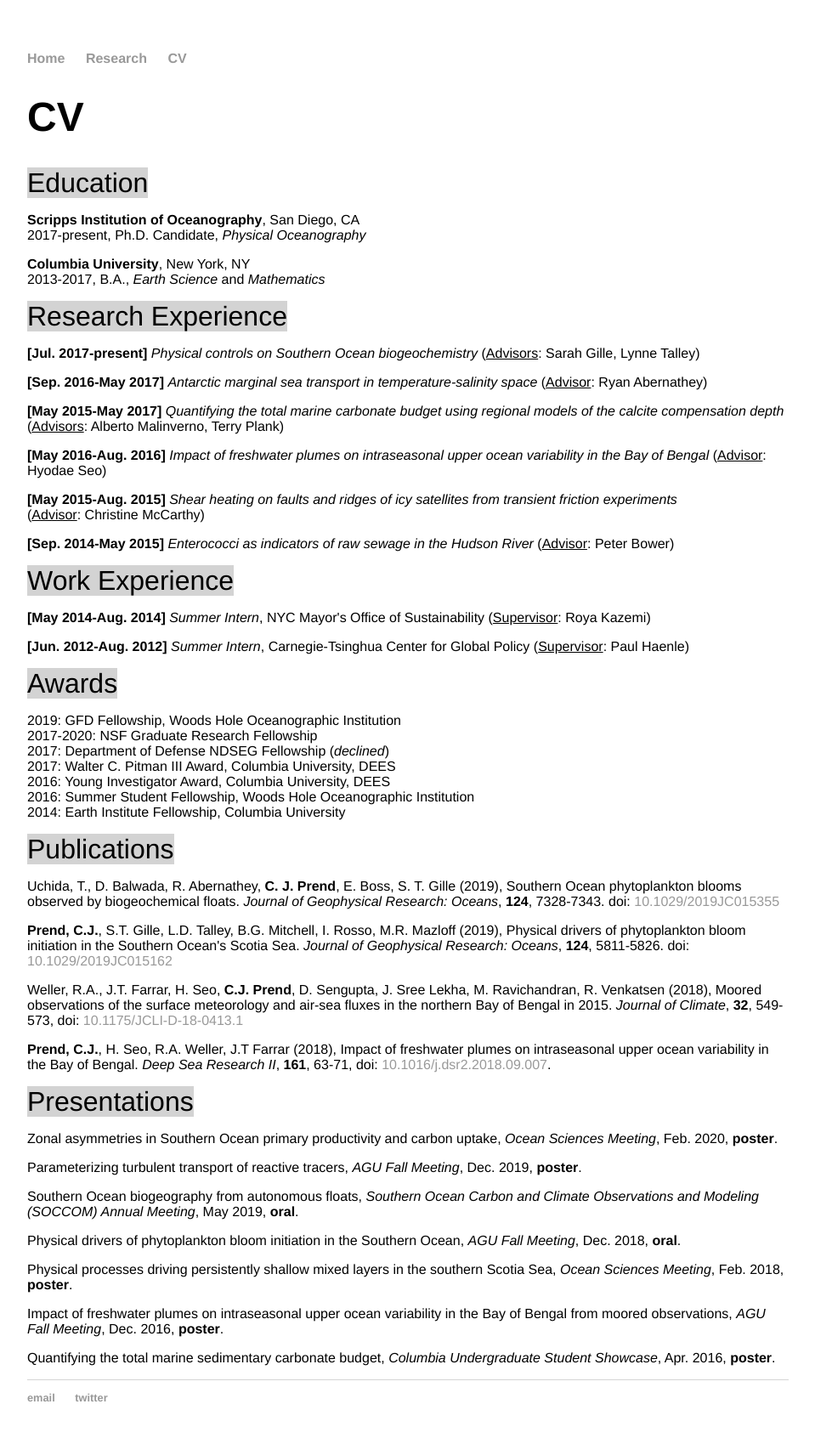
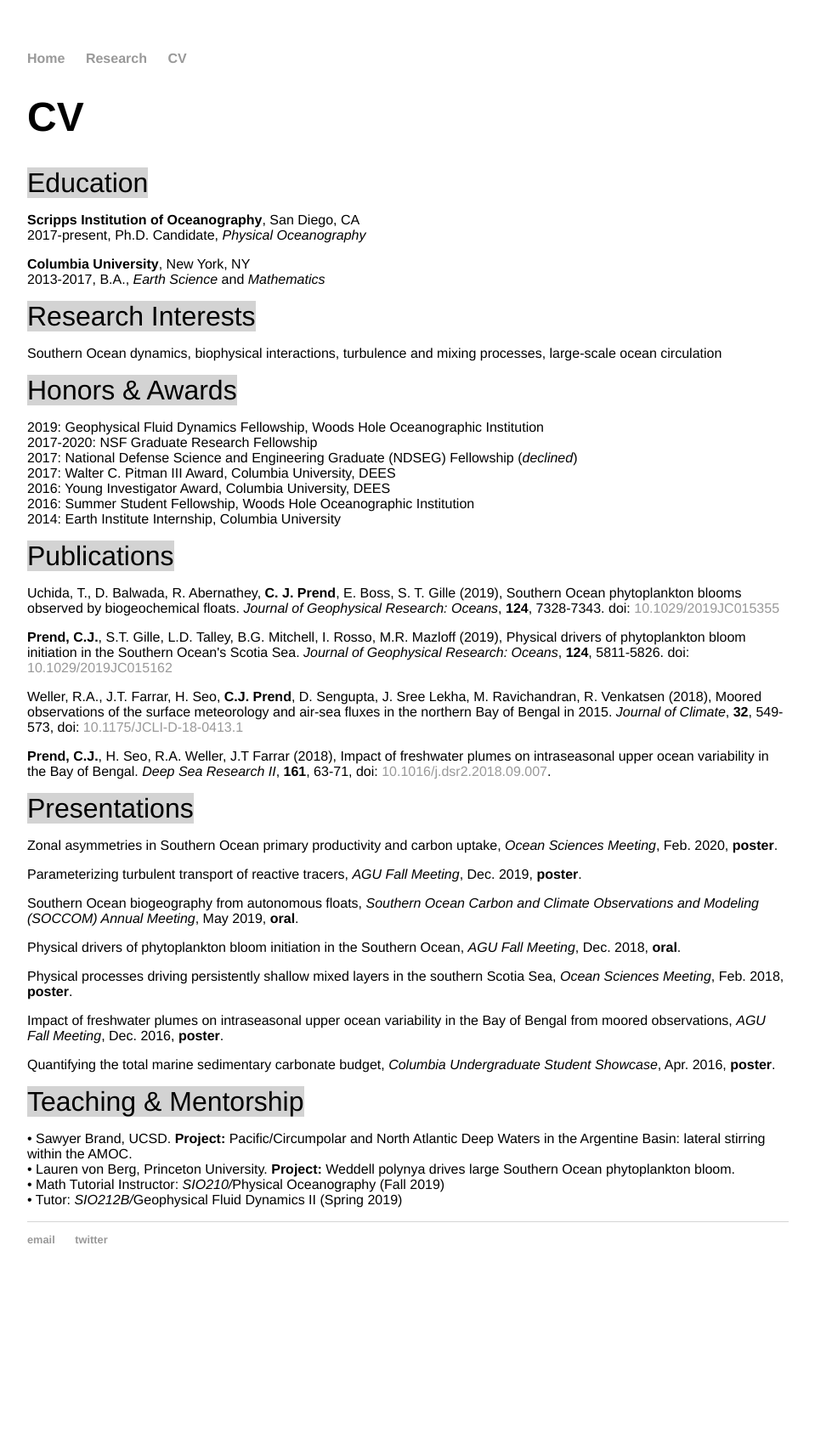
Before and after one commit to cprend/cprend.github.io, a Jekyll site: the page cv/index.html, which Jekyll copies as it is, in a window 1280 px wide. Shown: the whole page at 85% size, without its empty margins (160-1119 px from the left). Built offline with Jekyll 4.4.1, drawn with Linux system fonts in a browser that asks for light colours; after the commit the page ends 1526 px from its top, so only the background shows below that.

Commit message:
Update index.html

```diff
--- a/cv/index.html
+++ b/cv/index.html
@@ -22,27 +22,16 @@
 		2017-present, Ph.D. Candidate, <em>Physical Oceanography</em></p>
 		<p><b>Columbia University</b>, New York, NY<br/>
 		2013-2017, B.A., <em>Earth Science</em> and <em>Mathematics</em></p>
-		<p1>Research Experience</p1>
-		<p><b>[Jul. 2017-present]</b> <em>Physical controls on Southern Ocean biogeochemistry</em> (<u>Advisors</u>: Sarah Gille, Lynne Talley)</p>
-		<p><b>[Sep. 2016-May 2017]</b> <em>Antarctic marginal sea transport in temperature-salinity space</em> (<u>Advisor</u>: Ryan Abernathey)</p>
-		<p><b>[May 2015-May 2017]</b> <em>Quantifying the total marine carbonate budget using regional models of the calcite compensation
-			depth</em> (<u>Advisors</u>: Alberto Malinverno, Terry Plank)</p>
-		<p><b>[May 2016-Aug. 2016]</b> <em>Impact of freshwater plumes on intraseasonal upper ocean variability in the Bay of Bengal</em>
-			(<u>Advisor</u>: Hyodae Seo)</p>
-		<p><b>[May 2015-Aug. 2015]</b> <em>Shear heating on faults and ridges of icy satellites from transient friction experiments</em><br/>
-			(<u>Advisor</u>: Christine McCarthy)</p>
-		<p><b>[Sep. 2014-May 2015]</b> <em>Enterococci as indicators of raw sewage in the Hudson River</em> (<u>Advisor</u>: Peter Bower)</p>
-		<p1>Work Experience</p1>
-		<p><b>[May 2014-Aug. 2014]</b> <em>Summer Intern</em>, NYC Mayor's Office of Sustainability (<u>Supervisor</u>: Roya Kazemi)</p>
-		<p><b>[Jun. 2012-Aug. 2012]</b> <em>Summer Intern</em>, Carnegie-Tsinghua Center for Global Policy (<u>Supervisor</u>: Paul Haenle)</p>
-		<p1>Awards</p1>
-		<p>2019: GFD Fellowship, Woods Hole Oceanographic Institution<br/>
+		<p1>Research Interests</p1>
+		<p>Southern Ocean dynamics, biophysical interactions, turbulence and mixing processes, large-scale ocean circulation</p>
+		<p1>Honors & Awards</p1>
+		<p>2019: Geophysical Fluid Dynamics Fellowship, Woods Hole Oceanographic Institution<br/>
 		2017-2020: NSF Graduate Research Fellowship<br/>
-		2017: Department of Defense NDSEG Fellowship (<em>declined</em>)<br/>
+		2017: National Defense Science and Engineering Graduate (NDSEG) Fellowship (<em>declined</em>)<br/>
 		2017: Walter C. Pitman III Award, Columbia University, DEES<br/>
 		2016: Young Investigator Award, Columbia University, DEES<br/>
 		2016: Summer Student Fellowship, Woods Hole Oceanographic Institution<br/>
-		2014: Earth Institute Fellowship, Columbia University</p>
+		2014: Earth Institute Internship, Columbia University</p>
 		<p1>Publications</p1>
 		<p>Uchida, T., D. Balwada, R. Abernathey, <b>C. J. Prend</b>, E. Boss, S. T. Gille (2019), Southern Ocean phytoplankton blooms observed by biogeochemical floats.
 		<em>Journal of Geophysical Research: Oceans</em>, <b>124</b>, 7328-7343. doi: <a href="https://agupubs.onlinelibrary.wiley.com/doi/full/10.1029/2019JC015355">10.1029/2019JC015355</a></p>
@@ -62,6 +51,11 @@
 		<p>Impact of freshwater plumes on intraseasonal upper ocean variability in the Bay of Bengal from moored observations,
 			<em>AGU Fall Meeting</em>, Dec. 2016, <b>poster</b>.</p>
 		<p>Quantifying the total marine sedimentary carbonate budget, <em>Columbia Undergraduate Student Showcase</em>, Apr. 2016, <b>poster</b>.</p>
+		<p1>Teaching & Mentorship</p1>
+		<p>• Sawyer Brand, UCSD. <b>Project:</b> Pacific/Circumpolar and North Atlantic Deep Waters in the Argentine Basin: lateral stirring within the AMOC.<br/>
+		• Lauren von Berg, Princeton University. <b>Project:</b> Weddell polynya drives large Southern Ocean phytoplankton bloom.<br/>
+		• Math Tutorial Instructor: <em>SIO210/</em>Physical Oceanography (Fall 2019)<br/>
+		• Tutor: <em>SIO212B/</em>Geophysical Fluid Dynamics II (Spring 2019)</p>
 </div><!-- /.blurb -->
 
 			</div><!-- /.container -->
```
